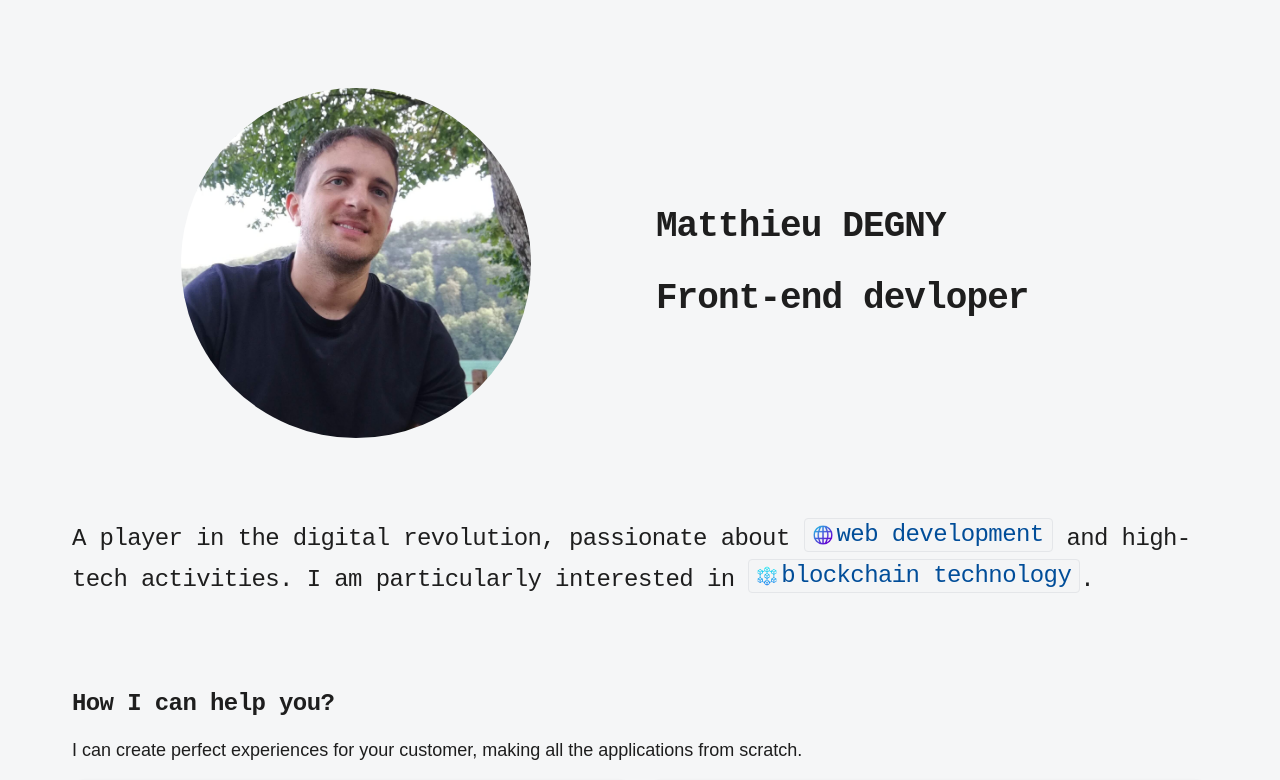
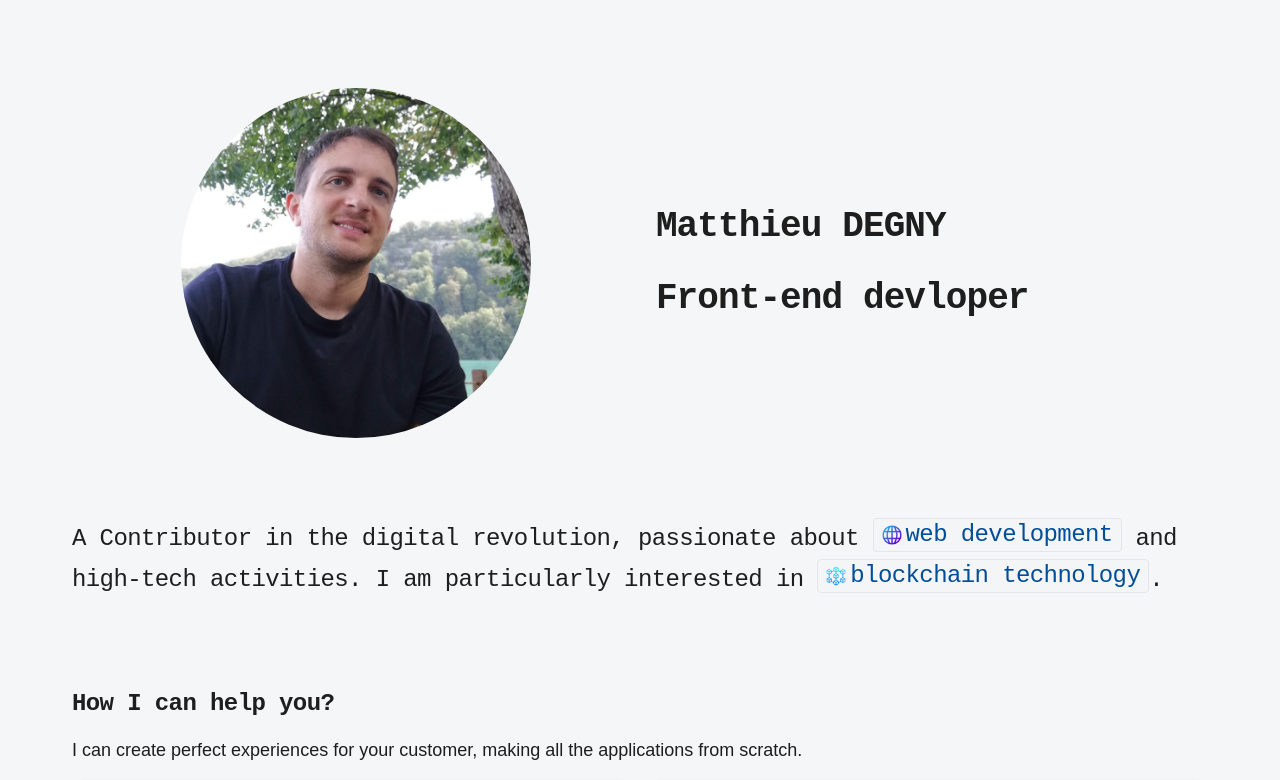
Before and after one commit to Matthieudegny/2024_PortFolio, a Next.js app: page / in a window 1280 px wide. Shown: the top 780 px of the page. Built offline with nearby package versions, Linux system fonts and the light colour scheme.

Commit message:
change text intro

```diff
--- a/src/components/Introduction.tsx
+++ b/src/components/Introduction.tsx
@@ -33,7 +33,7 @@ const Introduction = () => {
         </div>
       </div>
       <h2 className=" leading-8 md:leading-10 font-light">
-        A player in the digital revolution, passionate about{" "}
+        A Contributor in the digital revolution, passionate about{" "}
         <Span>
           <EarthIcon size={20} />
           web development
```
